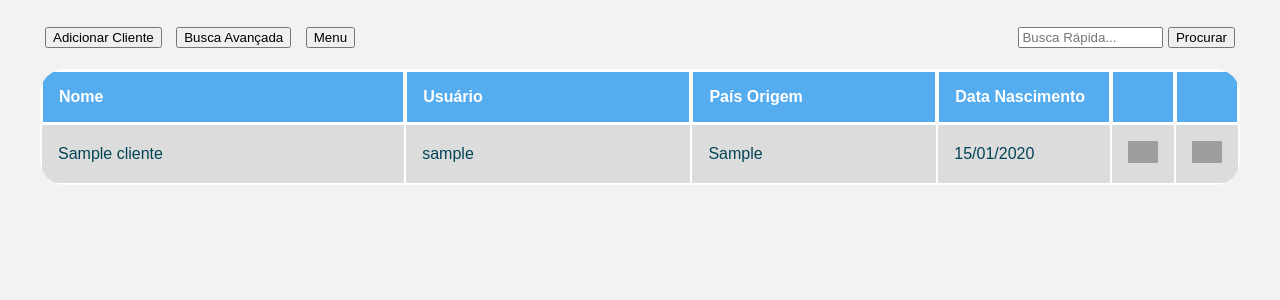
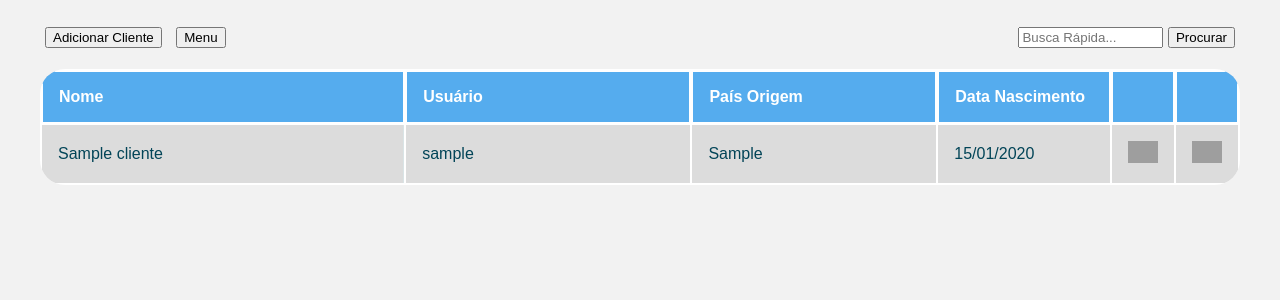
Before and after one commit to Guilera/mata60_database, a PHP site: page /pages/clientes.php in a window 1280 px wide. Shown: the part 59-359 px from the top of the page. Run offline with PHP 8.4, Linux system fonts and the light colour scheme; tables that the repository leaves empty hold one stand-in row (values such as "Sample post"); grey boxes are pictures that could not be loaded.

Commit message:
Ocultando botao de Busca Avancada nas paginas

```diff
--- a/CRUD_PHP/pages/anunciantes.php
+++ b/CRUD_PHP/pages/anunciantes.php
@@ -22,11 +22,11 @@
         <input type="submit" value="Adicionar Anunciante" name="inserir-anunciante" />
      </form>
     </div>
-    <div class="box">
+    <!--<div class="box">
      <form name="inserir" action="../metodo/anunciante/busca-avancada-anunciante.php" method="POST">
         <input type="submit" value="Busca Avançada" />
      </form>
-    </div>
+    </div> -->
     <div class="box">
      <form name="voltar" action="../">
         <input type="submit" value="Menu" />
--- a/CRUD_PHP/pages/cidades.php
+++ b/CRUD_PHP/pages/cidades.php
@@ -22,11 +22,11 @@
         <input type="submit" value="Adicionar cidade" name="inserir-cidade" />
      </form>
     </div>
-    <div class="box">
+    <!--<div class="box">
      <form name="inserir" action="../metodo/cidade/busca-avancada-cidade.php" method="POST">
         <input type="submit" value="Busca Avançada" />
      </form>
-    </div>
+    </div>-->
     <div class="box">
      <form name="voltar" action="../">
         <input type="submit" value="Menu" />
--- a/CRUD_PHP/pages/clientes.php
+++ b/CRUD_PHP/pages/clientes.php
@@ -22,11 +22,11 @@
         <input type="submit" value="Adicionar Cliente" name="inserir-cliente" />
      </form>
     </div>
-    <div class="box">
+    <!--<div class="box">
      <form name="busca-avancada-cliente" action="../metodo/cliente/busca-avancada-cliente.php" method="POST">
         <input type="submit" value="Busca Avançada" />
      </form>
-    </div>
+    </div>-->
     <div class="box">
      <form name="voltar" action="../">
         <input type="submit" value="Menu" />
@@ -35,7 +35,7 @@
     <div class="box" style="float: right;">
       <form name="pesquisar-cliente" action="../metodo/cliente/pesquisar-cliente.php" method="POST">
         <input type="text" name="pesq-cliente" maxlength="20" size="15" placeholder="Busca Rápida...">
-        <input type="submit" onclick="JavaScript:return validateSearch();" value="Procurar" />
+        <input type="submit" value="Procurar" />
       </form>
     </div>
   </div>
--- a/CRUD_PHP/pages/eventos.php
+++ b/CRUD_PHP/pages/eventos.php
@@ -22,11 +22,11 @@
         <input type="submit" value="Adicionar Evento" name="inserir" />
      </form>
     </div>
-    <div class="box">
+    <!--<div class="box">
      <form name="inserir" action="../metodo/evento/busca-avancada-evento.php" method="POST">
         <input type="submit" value="Busca Avançada" />
      </form>
-    </div>
+    </div>-->
     <div class="box">
      <form name="voltar" action="../">
         <input type="submit" value="Menu" />
--- a/CRUD_PHP/pages/hospedagens.php
+++ b/CRUD_PHP/pages/hospedagens.php
@@ -23,11 +23,11 @@
         <input type="submit" value="Adicionar Hospedagem" name="inserir" />
      </form>
     </div>
-    <div class="box">
+    <!--<div class="box">
      <form name="inserir" action="../metodo/hospedagem/busca-avancada-hospedagem.php" method="POST">
         <input type="submit" value="Busca Avançada" />
      </form>
-    </div>
+    </div>-->
     <div class="box">
      <form name="voltar" action="../">
         <input type="submit" value="Menu" />
--- a/CRUD_PHP/pages/pontos_turisticos.php
+++ b/CRUD_PHP/pages/pontos_turisticos.php
@@ -23,11 +23,11 @@
         <input type="submit" value="Adicionar Ponto Turístico" name="inserir" />
      </form>
     </div>
-    <div class="box">
+    <!--<div class="box">
      <form name="busca-avancada-ponto_turistico" action="../metodo/ponto_turistico/busca-avancada-ponto_turistico.php" method="POST">
         <input type="submit" value="Busca Avançada" />
      </form>
-    </div>
+    </div>-->
     <div class="box">
      <form name="voltar" action="../">
         <input type="submit" value="Menu" />
```
